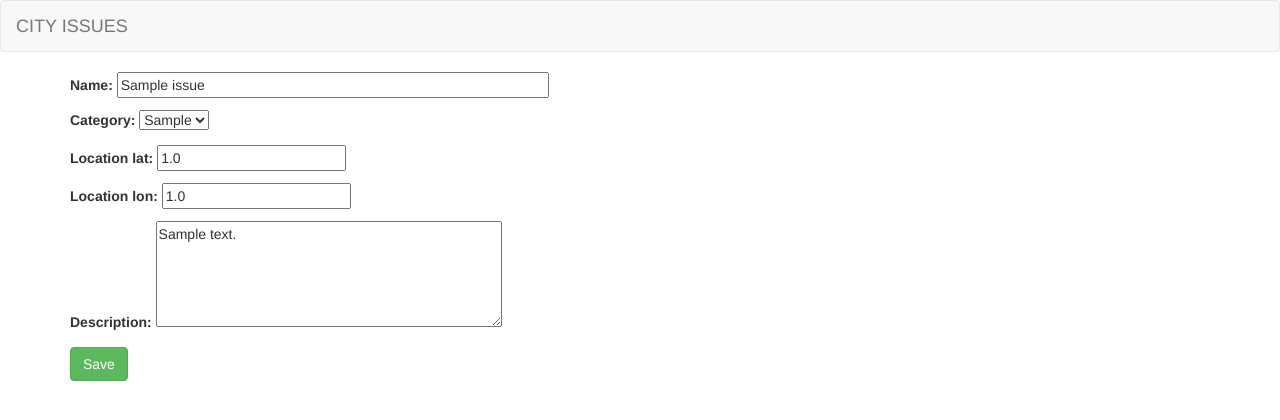
After one commit to Social-projects-Rivne/rv-027py, a Django app: a page that uses client/apps/city_issues/templates/edit_issue.html in a window 1280 px wide. The commit adds this page. Shown: the top 420 px of the page. Run offline with Django 3.2, Linux system fonts and the light colour scheme; tables that the repository leaves empty hold one stand-in row (values such as "Sample post"); some libraries are stand-ins or nearby versions.

Commit message:
upgrade edit form

```diff
--- /dev/null
+++ b/client/apps/city_issues/forms/forms.py
@@ -0,0 +1,37 @@
+"""Forms models"""
+from django.core.validators import MaxValueValidator, MinValueValidator
+from django.forms import (
+    CharField, FloatField, ModelChoiceField, ModelForm,
+    Textarea, TextInput)
+
+from city_issues.models import Issues, Category
+
+
+class EditIssue(ModelForm):
+    """Edit issue form."""
+    name = CharField(
+        min_length=5,
+        max_length=50,
+        widget=TextInput({'size': 50}),
+        required=True)
+
+    description = CharField(
+        min_length=5,
+        max_length=50,
+        widget=Textarea(attrs={'rows': 5, 'class': 'issue_description'}))
+
+    category = ModelChoiceField(
+        queryset=Category.objects.all(),
+        empty_label=None
+    )
+
+    location_lat = FloatField(
+        validators=[MinValueValidator(-90), MaxValueValidator(90)])
+
+    location_lon = FloatField(
+        validators=[MinValueValidator(-180), MaxValueValidator(180)])
+
+    class Meta:
+        model = Issues
+        fields = ['name', 'category', 'location_lat',
+                  'location_lon', 'description']
--- a/client/apps/city_issues/models/issues.py
+++ b/client/apps/city_issues/models/issues.py
@@ -28,6 +28,9 @@ class Category(models.Model):
     """
     category = models.TextField(blank=True, null=True)
     favicon = models.TextField(blank=True, null=True)
+
+    def __unicode__(self):
+        return u'{0}'.format(self.category)
 
     class Meta:
         """..."""
@@ -64,7 +67,7 @@ class Issues(models.Model):
     name = models.TextField(blank=True, null=True)
     user = models.ForeignKey('User', models.DO_NOTHING,
                              blank=True, null=True)
-    category = models.ForeignKey(Category, models.DO_NOTHING)
+    category = models.ForeignKey('Category', models.DO_NOTHING)
     location_lat = models.FloatField(blank=True, null=True)
     location_lon = models.FloatField(blank=True, null=True)
     status = models.TextField(blank=True, null=True)
--- a/client/apps/city_issues/static/city_issues/js/main.js
+++ b/client/apps/city_issues/static/city_issues/js/main.js
@@ -97,7 +97,6 @@ function IssueDescription(mapId, issueContainerId, issueCloseId) {
   this.issue_box = document.getElementById(issueContainerId);
 
   IssueDescription.prototype.markerHandler = function(event) {
-    event.preventDefault();
     if (event.target.id.slice(0,16) == "issue_primary-id") {
     current.getIssueById(event.target.id.slice(16));
     current.issue_box.style.display = 'block';
@@ -110,7 +109,6 @@ function IssueDescription(mapId, issueContainerId, issueCloseId) {
   };
 
   IssueDescription.prototype.closeHandler = function(event) {
-    event.preventDefault();
     if (event.target.id == current.issueCloseId) {
       current.issue_box.style.display = "none";
     }
@@ -126,6 +124,9 @@ function IssueDescription(mapId, issueContainerId, issueCloseId) {
     current.issue_box.style.display = 'block';
     document.querySelector(".issue_name").innerHTML = jsonData.fields.name;
     document.querySelector(".issue_description").innerHTML = jsonData.fields.description;
+    var dataUrl =  document.getElementById("issue_edit").getAttribute("data-url").slice(0,-1);
+    document.getElementById("issue_edit").setAttribute("href", dataUrl + jsonData.pk);
+
   };
 
 
@@ -150,5 +151,4 @@ issueMap.addMapLayer(
 issueMap.getMarkers("getissuesall/");
 issueDescription = new IssueDescription("mapid", "issue_container", "issue_close");
 issueDescription.addHandler();
-
 })();
--- /dev/null
+++ b/client/apps/city_issues/templates/edit_issue.html
@@ -0,0 +1,17 @@
+{% extends "base.html" %}
+{% block meta_title %}Edit issue page{% endblock meta_title %}
+{% block content %}
+
+<div class="container">
+	<div class="row">
+		<div class="col-sm-6">
+			<form action="{% url 'edit_issue' issue_id=issue_id %}" method="post">
+			    {% csrf_token %}
+			    {{ form.as_p }}
+			    <input class="btn btn-success" type="submit" value="Save" />
+			</form>
+		</div>
+	</div>
+</div>
+
+{% endblock content %}
--- a/client/apps/city_issues/templates/map_page.html
+++ b/client/apps/city_issues/templates/map_page.html
@@ -27,6 +27,7 @@
 			<p class="issue_description"></p>
 		</div>
 		<div class="btn btn-danger" id="issue_close">Close</div>
+		<a href="" class="btn btn-primary" id="issue_edit" data-url="{% url 'edit_issue' 1 %}">Edit</a>
 	</div>
 {% endblock content %}
 
--- a/client/apps/city_issues/views.py
+++ b/client/apps/city_issues/views.py
@@ -4,10 +4,12 @@ Django views
 # -*- coding: utf-8 -*-
 from django.core import serializers
 from django.http import JsonResponse
-from django.shortcuts import render
+from django.shortcuts import render, redirect
 from django.views.generic.base import TemplateView
+from django.urls import reverse
 
-from city_issues.models import Issues
+from city_issues.models import Issues, Category
+from forms.forms import EditIssue
 
 
 class HomePageView(TemplateView):
@@ -20,11 +22,29 @@ def map_page_view(request):
     return render(request, 'map_page.html')
 
 
+def edit_issue_view(request, issue_id):
+    """Edit page"""
+    if request.method == 'POST':
+        form = EditIssue(request.POST)
+        if form.is_valid():
+            EditIssue(request.POST, instance=Issues.objects.get(
+                pk=issue_id)).save()
+            return redirect(reverse('map'))
+    else:
+        form = EditIssue(instance=Issues.objects.get(pk=issue_id))
+
+    return render(
+        request, 'edit_issue.html', {'form': form, 'issue_id': issue_id})
+
+
 def get_issue_data(request, issue_id):
-    data = serializers.serialize("json", Issues.objects.filter(pk=issue_id))
+    """Returns single issue record as json"""
+    data = serializers.serialize(
+        "json", Issues.objects.filter(pk=issue_id).select_related())
     return JsonResponse(data, safe=False)
 
 
 def get_all_issues_data(request):
+    """Returns all issues records as json"""
     data = serializers.serialize("json", Issues.objects.all())
     return JsonResponse(data, safe=False)
--- a/client/basic/urls.py
+++ b/client/basic/urls.py
@@ -17,7 +17,8 @@ from django.conf.urls import url
 
 from city_issues.views import (
     HomePageView, get_issue_data,
-    map_page_view, get_all_issues_data)
+    map_page_view, get_all_issues_data,
+    edit_issue_view)
 
 
 urlpatterns = [
@@ -26,4 +27,6 @@ urlpatterns = [
     url(r'^map/getissuebyid/(?P<issue_id>[0-9]+)$',
         get_issue_data, name='issue_data'),
     url(r'^map/getissuesall/$', get_all_issues_data, name='all_issues_data'),
+    url(r'^editissue/(?P<issue_id>[0-9]+)$',
+        edit_issue_view, name='edit_issue'),
 ]
```
Also changed, not shown: client/apps/city_issues/forms/__init__.py (added), client/apps/city_issues/static/city_issues/css/style.css (line endings or trailing spaces), 1 other file.
